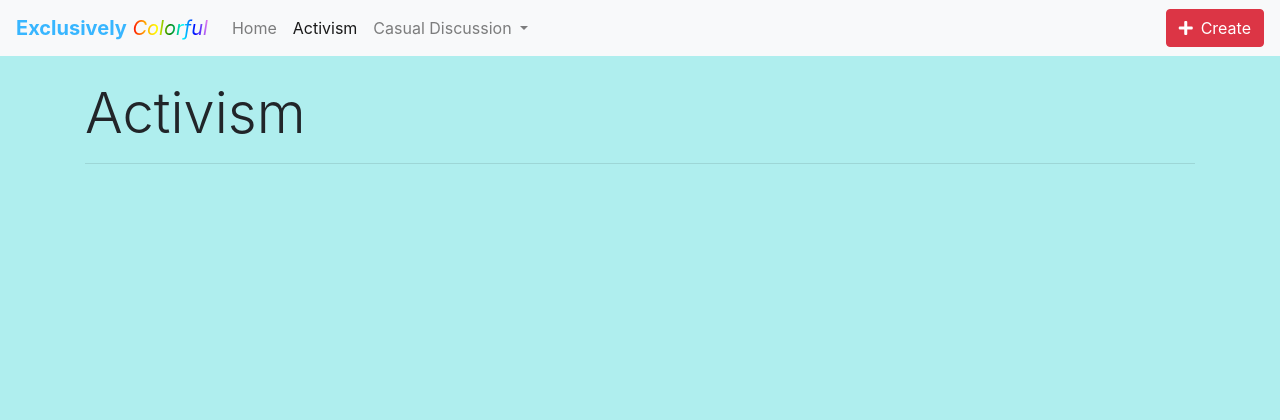
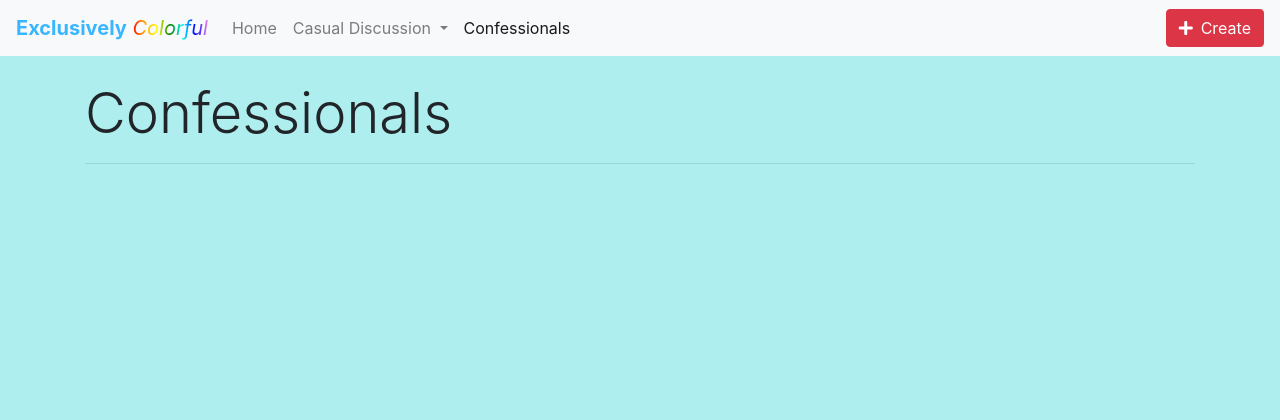
Before and after one commit to SuperSonicHub1/exclusively-colorful, a Flask app: page /activism in a window 1280 px wide. Shown: the top 420 px of the page. Run offline with Flask 2, Linux system fonts and the light colour scheme; data that the repository does not hold is empty; parts of the project's set-up code (start-up, migrations or seed data) failed here and were passed over; some libraries are stand-ins or nearby versions.

Commit message:
Confessionals and navbar switcheroos.

```diff
--- a/templates/activism/index.html
+++ b/templates/activism/index.html
@@ -1,7 +1,7 @@
 {% extends "activism/base.html" %}
-{% block title %}Activism{% endblock %}
+{% block title %}Confessionals{% endblock %}
 {% block content %}
-<h1 class="display-4">Activism</h1>
+<h1 class="display-4">Confessionals</h1>
 <hr>
 <div class='card-columns'>
     {% for post in posts %}
--- a/templates/base.html
+++ b/templates/base.html
@@ -24,9 +24,6 @@
           <li class="nav-item {{ "active" if path=="/" }}">
             <a class="nav-link" href="/">Home{% if path=="/" %}<span class="sr-only">(current)</span>{% endif %}</a>
           </li>
-          <li class="nav-item {{ "active" if 'activism' in path }}">
-            <a class="nav-link" href="/activism">Activism{% if 'activism' in path %}<span class="sr-only">(current)</span>{% endif %}</a>
-          </li>
           <li class="nav-item dropdown {{ "active" if 'casual' in path }}">
             <a class="nav-link dropdown-toggle" href="/casual" id="navbarDropdown" role="button" data-toggle="dropdown" aria-haspopup="true" aria-expanded="false">
             Casual Discussion{% if 'casual' in path %}<span class="sr-only">(current)</span>{% endif %}
@@ -38,6 +35,9 @@
               <div class="dropdown-divider"></div>
               <a class="dropdown-item" href="/casual">All</a>
             </div>
+          </li>
+          <li class="nav-item {{ "active" if 'activism' in path }}">
+            <a class="nav-link" href="/activism">Confessionals{% if 'activism' in path %}<span class="sr-only">(current)</span>{% endif %}</a>
           </li>
         </ul>
         {% block button %}{% endblock %}
```
